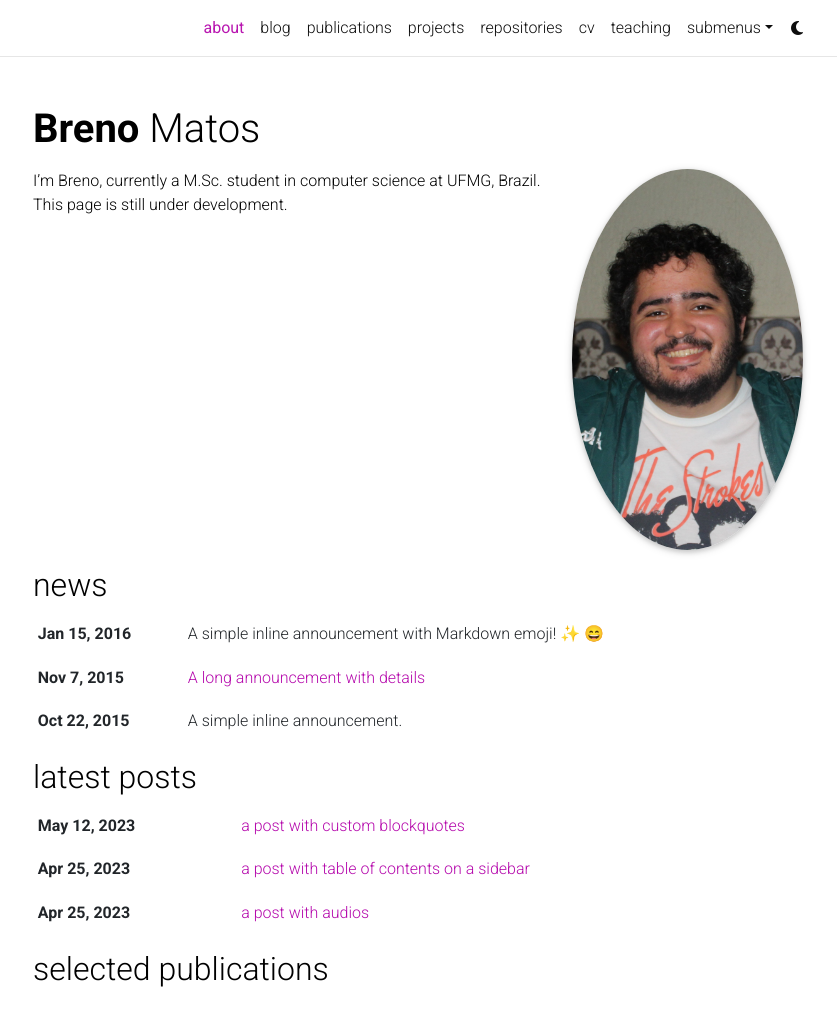
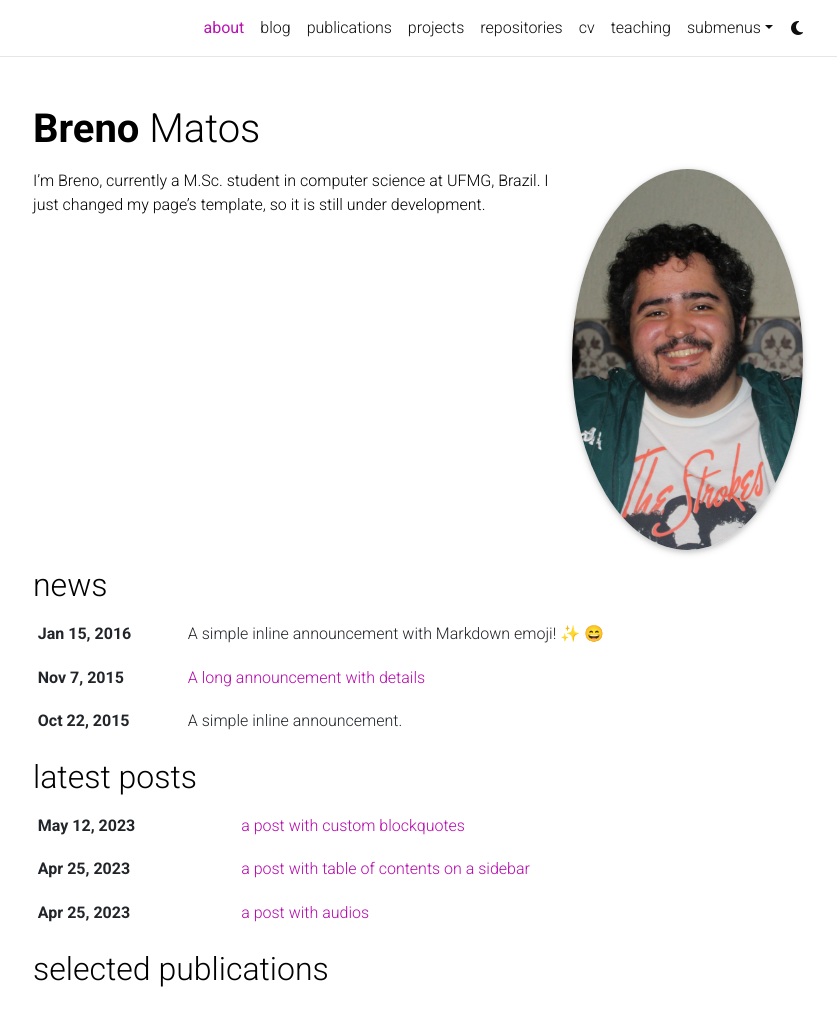
Before and after one commit to brenomatos/brenomatos.github.io, a Jekyll site: the page built from _pages/about.md, in a window 1280 px wide and 1306 px high, cut to the strip 0-1017 px from the top of the window. Shown: the whole strip, without its empty margins (222-1059 px from the left). Built offline with Jekyll 4.4.1, drawn with Linux system fonts in a browser that asks for light colours; full-size pictures stand in for the smaller copies a plugin makes; emoji names are drawn with the system emoji font; comment, search, counter and statistics services are not loaded; a style sheet for code colours, icons or effects is not loaded.

Commit message:
updates about

```diff
--- a/_pages/about.md
+++ b/_pages/about.md
@@ -19,7 +19,7 @@ selected_papers: true # includes a list of papers marked as "selected={true}"
 social: true  # includes social icons at the bottom of the page
 ---
 
-I'm Breno, currently a M.Sc. student in computer science at UFMG, Brazil. This page is still under development.
+I'm Breno, currently a M.Sc. student in computer science at UFMG, Brazil. I just changed my page's template, so it is still under development.
 
 
 <!-- Write your biography here. Tell the world about yourself. Link to your favorite [subreddit](http://reddit.com). You can put a picture in, too. The code is already in, just name your picture `prof_pic.jpg` and put it in the `img/` folder.
```
